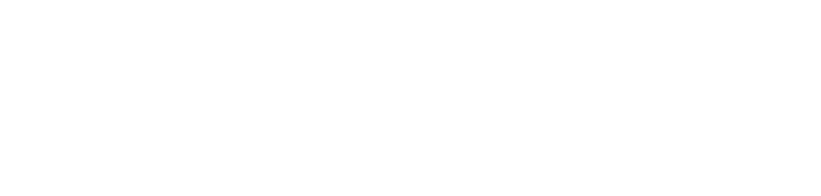
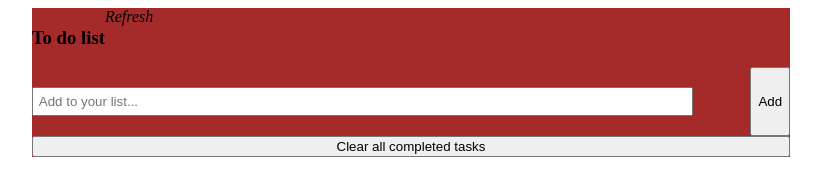
Before and after one commit to coderacheal/To-Do-List, a website built with webpack: page src/index.html in a window 1280 px wide. Shown: the whole page, without its empty margins (229-1050 px from the left). Built offline with nearby package versions, Linux system fonts and the light colour scheme.

Commit message:
Set up structure of adding new tasks

```diff
--- a/src/index.html
+++ b/src/index.html
@@ -5,8 +5,27 @@
     <meta http-equiv="X-UA-Compatible" content="IE=edge">
     <meta name="viewport" content="width=device-width, initial-scale=1.0">
     <title>To-do List</title>
+    <script src="./index.js"></script>
+    <link rel="stylesheet" href="./style.css">
 </head>
 <body>
+    <main>
+        <section class="to-do-container">
+            <div class="title-and-refresh">
+                <h3>To do list</h3>
+                <i>Refresh</i>
+            </div>
+            <div class="input_and_add">
+                <form action="">
+                    <input type="text" class="input-task" placeholder="Add to your list...">
+                </form>
+                <button>Add</button>
+            </div>
+            <button class="clearButton">Clear all completed tasks</button>
+            <ul class="list-div">
 
+            </ul>
+        </section>
+    </main>
 </body>
 </html>
--- a/src/index.js
+++ b/src/index.js
@@ -1 +1,5 @@
 import './style.css';
+
+const container = document.querySelector('.list-div');
+
+console.log(container);
--- a/src/style.css
+++ b/src/style.css
@@ -0,0 +1,31 @@
+.to-do-container {
+    width: 60%;
+    height: 40%;
+    background-color: brown;
+    margin: auto;
+    /* margin-top: 10%; */
+    /* position: absolute; */
+}
+
+.title-and-refresh {
+    display: flex;
+}
+
+.input_and_add {
+    display: flex;
+}
+
+form {
+    display: block;
+    width: 100%
+}
+
+.input-task {
+    width: 90%;
+    padding: 5px;
+    margin: 20px 0;
+}
+
+.clearButton {
+    width: 100%;
+}
```
